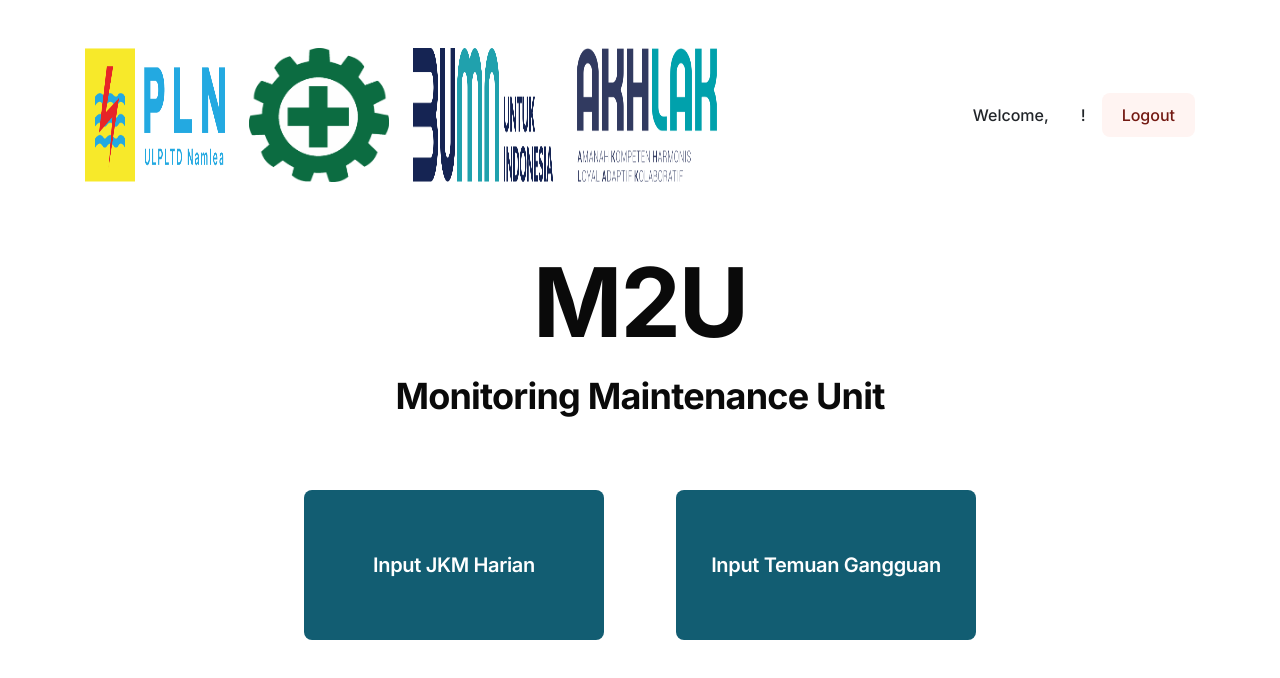
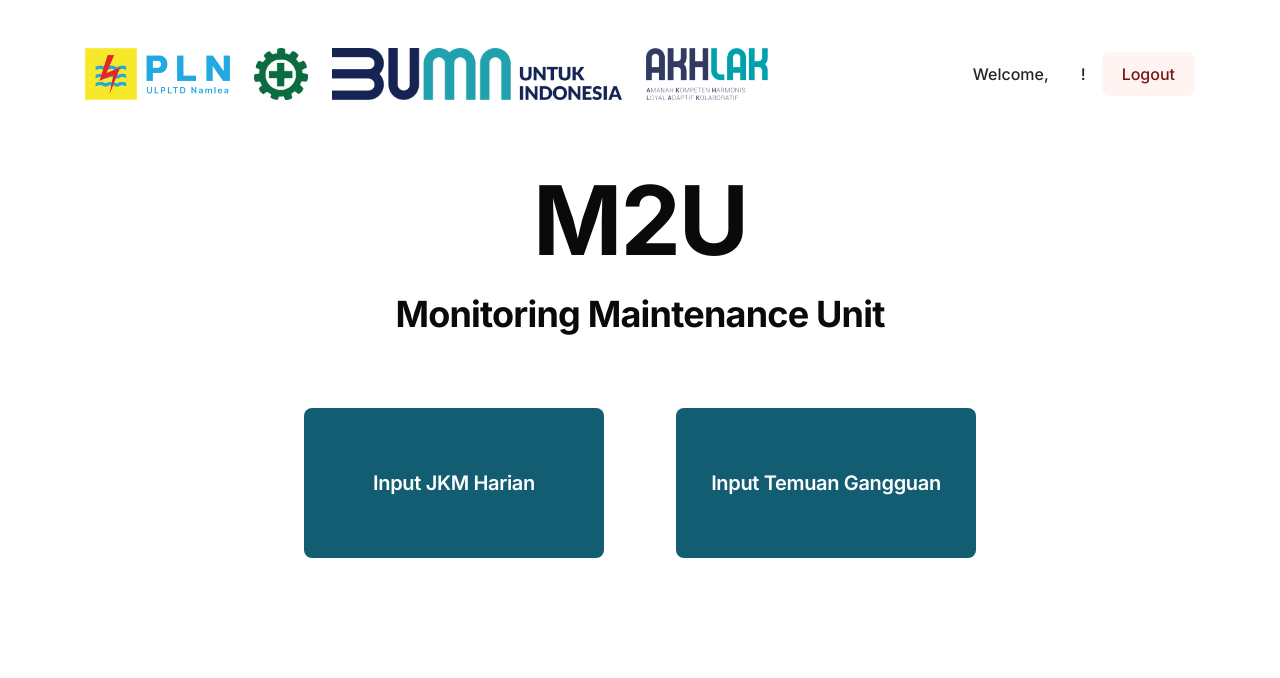
Before and after one commit to gcwvictor/m2u, a website: page views/menu.html in a window 1280 px wide. Drawn offline with nearby package versions, Linux system fonts and the light colour scheme; no server answers.

Commit message:
ubah size logo

```diff
--- a/views/menu.html
+++ b/views/menu.html
@@ -11,10 +11,10 @@
     <div class="container">
       <div class="headline-logos">
         <div class="logoHeadline">
-            <img width="140px" src="../assets/images/pln_namlea.png">
-            <img width="140px" src="../assets/images/k3.png">
-            <img width="140px" src="../assets/images/bumn.png">
-            <img width="140px" src="../assets/images/akhlak.png">
+            <img height="52px" src="../assets/images/pln_namlea.png">
+            <img height="52px" src="../assets/images/k3.png">
+            <img height="52px" src="../assets/images/bumn.png">
+            <img height="52px" src="../assets/images/akhlak.png">
         </div>
         <div class="identityDisplay">
             Welcome, <div class="welcomeText" id="username"></div>!
```
